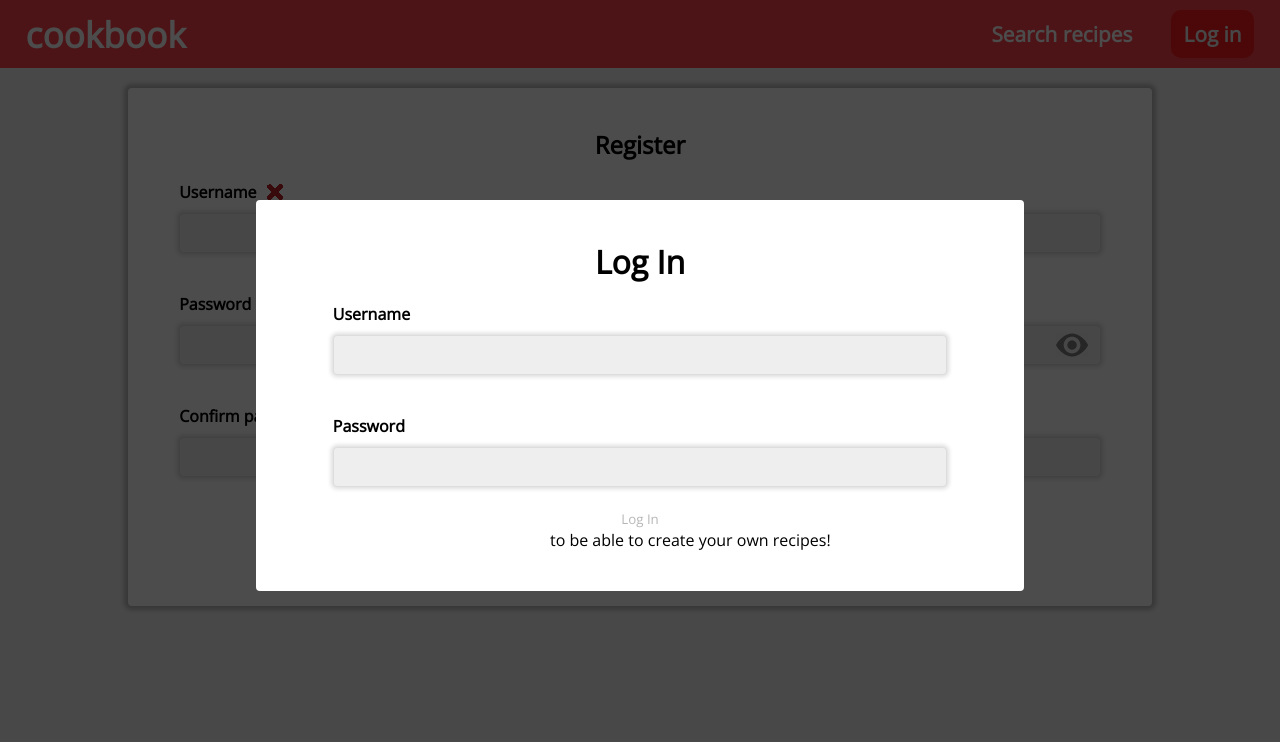
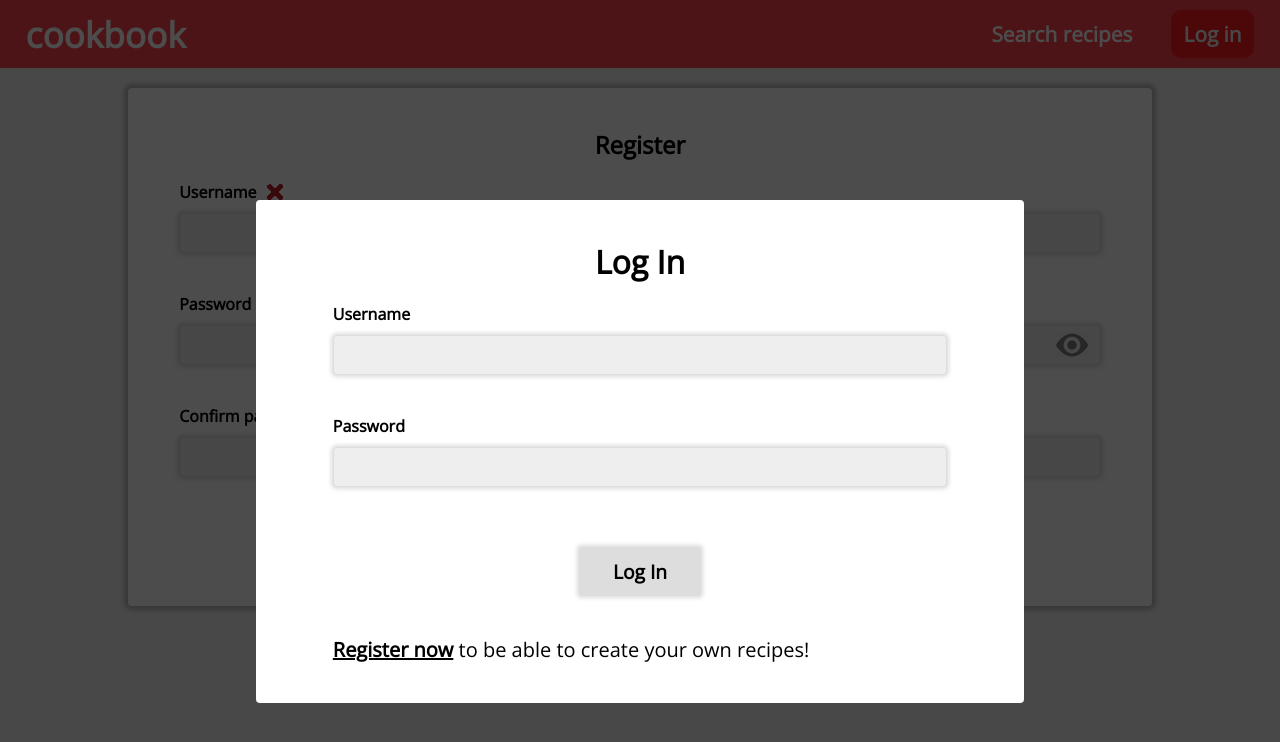
Before and after one commit to srysis/cookbook, a React (Vite) app in the folder client/: page /register in a window 1280 px wide. Both pictures are taken after a click on the button "Log in". Shown: the top 742 px of the page. Built offline with nearby package versions, Linux system fonts and the light colour scheme; no server answers.

Commit message:
renamed 'div.buttons_container' selector into 'div.submit_container'; added styles for new 'div.register_tip' and it's children

```diff
--- a/client/src/style/auth/login_popup.css
+++ b/client/src/style/auth/login_popup.css
@@ -44,7 +44,7 @@ div#login_popup {
 				}
 			}
 
-			div.buttons_container {
+			div.submit_container {
 				padding-top: 40px;
 
 				button {
@@ -73,6 +73,25 @@ div#login_popup {
 					background-color: var(--disabled-input-element-background-color);
 				}
 			}
+
+			div.register_tip {
+				padding-top: 40px;
+				text-align: left;
+
+				p {
+					font-size: 1.25em;
+
+					a {
+						color: #000;
+						text-decoration-line: underline;
+						font-weight: bold;
+					}
+
+					a:hover {
+						text-shadow: #000 0 0 1px;
+					}
+				}
+			}
 		}
 	}
 }
```
